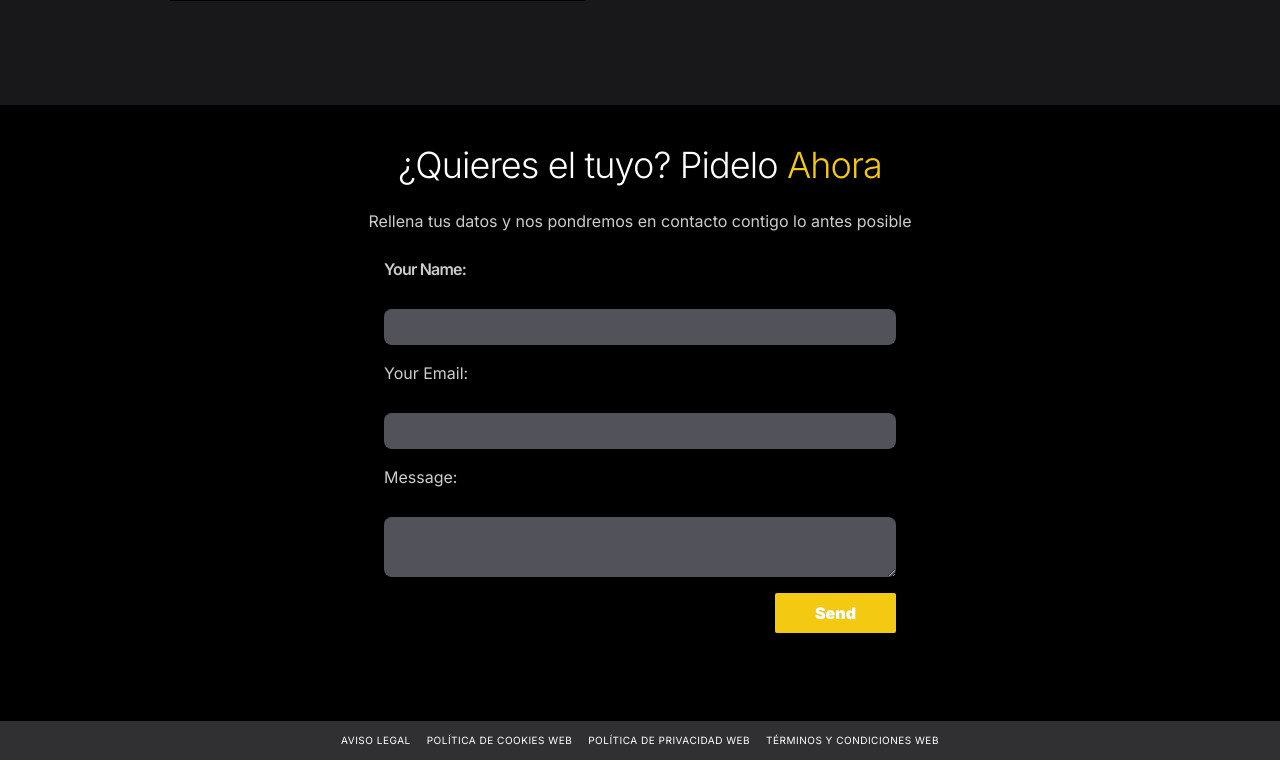
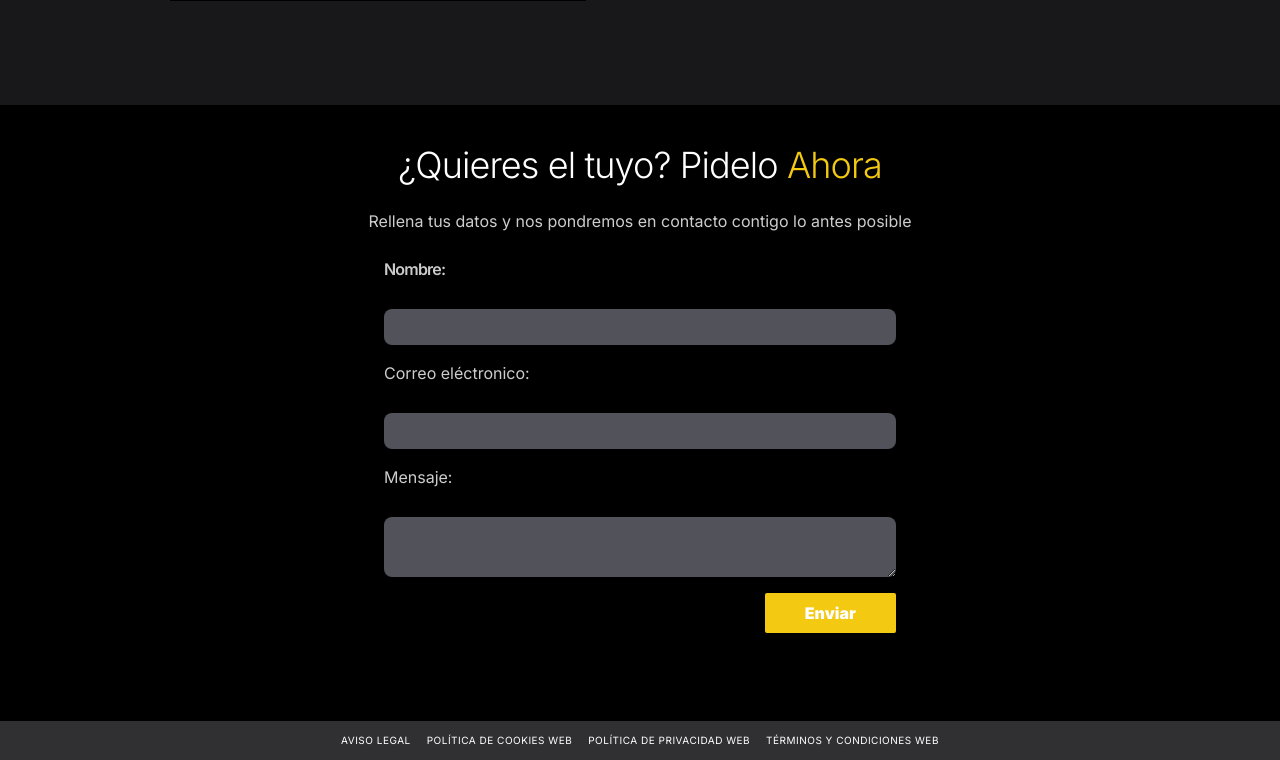
Before and after one commit to Four-Mana/rise-web, a Next.js app: page /shop in a window 1280 px wide. Shown: the part 736-1496 px from the top of the page. Built offline with nearby package versions, Linux system fonts and the light colour scheme.

Commit message:
cambios a español

```diff
--- a/src/app/band/page.tsx
+++ b/src/app/band/page.tsx
@@ -7,8 +7,8 @@ import { Highlight } from "@/components/highlight";
 import { Album } from "@/components/home";
 
 export const metadata = {
-  title: "The band - Rise",
-  description: "Know more about Rise band"
+  title: "La Banda - Rise",
+  description: "Conoce más sobre Rise"
 }
 
 export default function Band() {
--- a/src/app/layout.tsx
+++ b/src/app/layout.tsx
@@ -6,8 +6,8 @@ import { Footer, Navbar } from '@/components';
 const inter = Inter({ subsets: ['latin'] });
 
 export const metadata: Metadata = {
-  title: 'Home - Rise',
-  description: 'The official website for Rise band. Get info about our next albums and events or buy yourself some merch',
+  title: 'Rise metal',
+  description: 'Web oficial de la banda Rise. Obtén información sobre nuestros próximos álbumes y eventos o cómprate algo de la banda.',
 };
 
 export default function RootLayout({
--- a/src/app/privacy/page.tsx
+++ b/src/app/privacy/page.tsx
@@ -10,7 +10,7 @@ const PdfView = dynamic(() => import('@/components/pdfView/PdfView')
 export default function Home() {
   return (
     <main className="mt-5">
-      <h1 className='text-center text-3xl font-bold tracking-tighter pt-16 pb-8'>Privacy</h1>
+      <h1 className='text-center text-3xl font-bold tracking-tighter pt-16 pb-8'>Privacidad</h1>
       <PdfView pdfFile="/assets/privacy.pdf" />
     </main>
   );
--- a/src/app/shop/page.tsx
+++ b/src/app/shop/page.tsx
@@ -5,8 +5,8 @@ import { Album } from "@/components/home";
 import { PurchaseForm } from "@/components/shop/purchase-form";
 
 export const metadata = {
-  title: "The shop - Rise",
-  description: "Buy your merch and albums"
+  title: "La Tienda - Rise",
+  description: "Compra nuestra mercancía y álbumes"
 }
 
 export default function Shop() {
--- a/src/app/terms/page.tsx
+++ b/src/app/terms/page.tsx
@@ -10,7 +10,7 @@ const PdfView = dynamic(() => import('@/components/pdfView/PdfView')
 export default function Home() {
   return (
     <main className="mt-10">
-      <h1 className='text-center text-3xl font-bold tracking-tighter pt-16 pb-8'>Aviso Legal</h1>
+      <h1 className='text-center text-3xl font-bold tracking-tighter pt-16 pb-8'>Términos & Condiciones</h1>
       <PdfView pdfFile="/assets/terms&conditions.pdf" />
     </main>
   );
--- a/src/components/contact/contact-form/index.tsx
+++ b/src/components/contact/contact-form/index.tsx
@@ -25,7 +25,7 @@ export const ContactForm = () => {
     <form name="contact-form" method="POST" data-netlify="true" onSubmit={handleFormSubmit}>
       <input type="hidden" name="form-name" value="contact-form" />
       <div className="flex flex-col pb-12 gap-4 w-full max-w-lg mx-auto pt-6">
-        <label className="font-semibold tracking-tighter text-white/80" htmlFor="name">Your Name: </label>
+        <label className="font-semibold tracking-tighter text-white/80" htmlFor="name">Nombre: </label>
         <Input
           type="text" name="name"
           className={classNames(
@@ -33,7 +33,7 @@ export const ContactForm = () => {
             'focus:outline-none data-[focus]:outline-2 data-[focus]:-outline-offset-2 data-[focus]:outline-white/25'
           )}
         />
-        <label className="font-semibold tracking-tighter text-white/80" htmlFor="email">Your Email: </label>
+        <label className="font-semibold tracking-tighter text-white/80" htmlFor="email">Correo electrónico: </label>
         <Input
           type="email" name="email"
           className={classNames(
@@ -41,7 +41,7 @@ export const ContactForm = () => {
             'focus:outline-none data-[focus]:outline-2 data-[focus]:-outline-offset-2 data-[focus]:outline-white/25'
           )}
         />
-        <label className="font-semibold tracking-tighter text-white/80" htmlFor="message">Message: </label>
+        <label className="font-semibold tracking-tighter text-white/80" htmlFor="message">Mensaje: </label>
         <textarea
           name="message"
           className={classNames(
@@ -50,7 +50,7 @@ export const ContactForm = () => {
           )}
         ></textarea>
         <button className="bg-primary-400 rounded-sm w-fit px-10 font-black text-white py-2 self-end" type="submit">
-          Contact
+          Contáctanos
         </button>
       </div>
     </form>
--- a/src/components/home/album.tsx
+++ b/src/components/home/album.tsx
@@ -39,7 +39,7 @@ export const Album = ({ bgVariant = "transparent", withoutBar }: AlbumProps) =>
           </p>
           {!withoutBar && (
             <MusicBar
-              text={<>Ready for the new <Highlight>era</Highlight>?</>}
+              text={<>¿Preparados para la nueva <Highlight>era</Highlight>?</>}
             />
           )}
         </div>
--- a/src/components/navbar/MobileNavbar.tsx
+++ b/src/components/navbar/MobileNavbar.tsx
@@ -33,13 +33,13 @@ export const MobileNavbar = () => {
             className="z-50 flex origin-top-left flex-col gap-2 rounded-md bg-white px-6 py-3 text-black transition duration-100 ease-out"
           >
             <MenuItem>
-              <Link href="/">Home</Link>
+              <Link href="/">Menú</Link>
             </MenuItem>
             <MenuItem>
-              <Link href="/band">Band</Link>
+              <Link href="/band">La Banda</Link>
             </MenuItem>
             <MenuItem>
-              <Link href="/shop">Shop</Link>
+              <Link href="/shop">Tienda</Link>
             </MenuItem>
           </MenuItems>
         </Menu>
--- a/src/components/pdfView/PdfView.tsx
+++ b/src/components/pdfView/PdfView.tsx
@@ -47,9 +47,9 @@ export const PdfView = ({ pdfFile }: PdfViewProps) => {
         {
           numPages && (
             <div className="flex gap-2 items-center w-fit pt-6">
-              {pageNumber > 1 && <button className='w-24 font-bold px-2 py-1 bg-primary-500 hover:bg-primary-200 text-neutral-800 rounded-sm' onClick={goToPrevPage}>Previous</button>}
-              <span className='px-8'>Page {pageNumber} of {numPages}</span>
-              {pageNumber !== numPages && <button className='w-24 font-bold px-2 py-1 bg-primary-500 hover:bg-primary-200 text-neutral-800 rounded-sm' onClick={goToNextPage} >Next</button>}
+              {pageNumber > 1 && <button className='w-24 font-bold px-2 py-1 bg-primary-500 hover:bg-primary-200 text-neutral-800 rounded-sm' onClick={goToPrevPage}>Anterior</button>}
+              <span className='px-8'>Página {pageNumber} de {numPages}</span>
+              {pageNumber !== numPages && <button className='w-24 font-bold px-2 py-1 bg-primary-500 hover:bg-primary-200 text-neutral-800 rounded-sm' onClick={goToNextPage} >Siguiente</button>}
             </div>
           )
         }
--- a/src/components/shop/purchase-form/index.tsx
+++ b/src/components/shop/purchase-form/index.tsx
@@ -26,7 +26,7 @@ export const PurchaseForm = () => {
       <input type="hidden" name="purchase-form" value="purchase" />
       <div className="flex flex-col pb-12 gap-4 w-full max-w-lg mx-auto pt-6">
         <input type="hidden" name="form-name" value="purchase-form" />
-        <label className='font-semibold tracking-tighter text-white/80' htmlFor="name">Your Name: </label>
+        <label className='font-semibold tracking-tighter text-white/80' htmlFor="name">Nombre: </label>
         <Input
           type="text" name="name"
           className={classNames(
@@ -34,19 +34,19 @@ export const PurchaseForm = () => {
             'focus:outline-none data-[focus]:outline-2 data-[focus]:-outline-offset-2 data-[focus]:outline-white/25'
           )}
         />
-        <label htmlFor="email">Your Email: </label>
+        <label htmlFor="email">Correo eléctronico: </label>
         <Input type="email" name="email"
           className={classNames(
             'mt-3 block w-full rounded-lg bg-zinc-600 py-1.5 px-3 text-sm/6 text-white',
             'focus:outline-none data-[focus]:outline-2 data-[focus]:-outline-offset-2 data-[focus]:outline-white/25'
           )} />
-        <label htmlFor="message">Message: </label>
+        <label htmlFor="message">Mensaje: </label>
         <textarea name="message"
           className={classNames(
             'mt-3 block w-full rounded-lg bg-zinc-600 py-1.5 px-3 text-sm/6 text-white',
             'focus:outline-none data-[focus]:outline-2 data-[focus]:-outline-offset-2 data-[focus]:outline-white/25'
           )}></textarea>
-        <button className="bg-primary-400 rounded-sm w-fit px-10 font-black text-white py-2 self-end" type="submit">Send</button>
+        <button className="bg-primary-400 rounded-sm w-fit px-10 font-black text-white py-2 self-end" type="submit">Enviar</button>
       </div>
     </form>
   )
```
